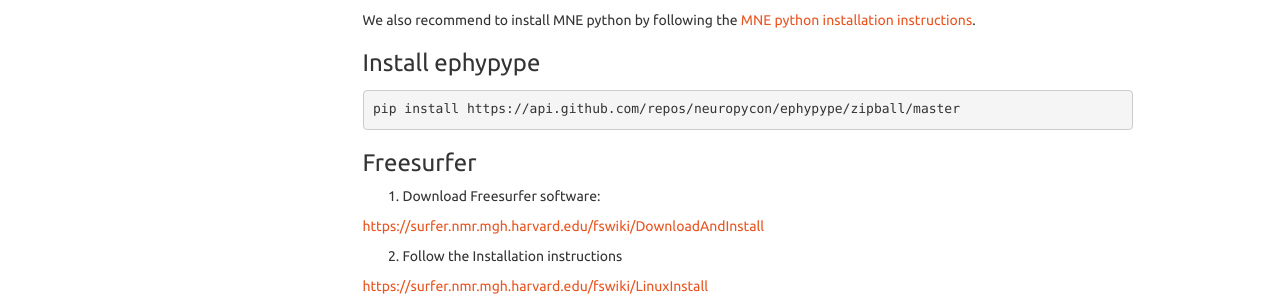
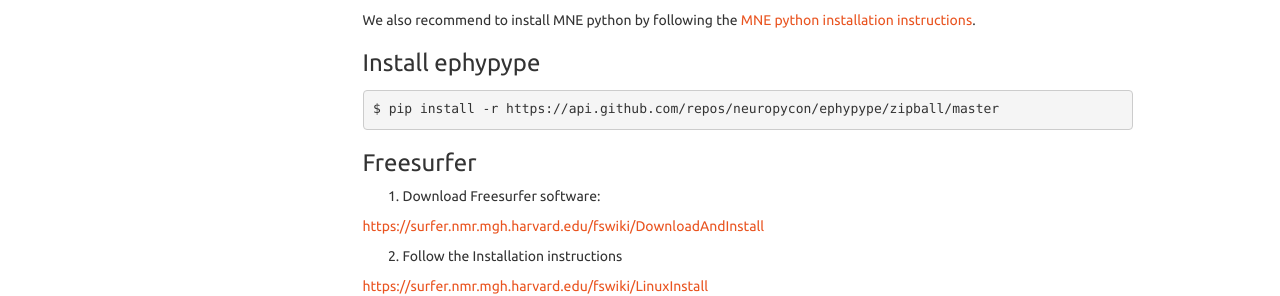
Before and after one commit to neuropycon/ephypype, a Sphinx documentation site: the page built from doc/index.rst, in a window 1280 px wide and 900 px high, scrolled down 846 px. Shown: the part 533-829 px from the top of the window. Built offline with Sphinx 7.4.7, drawn with Linux system fonts in a browser that asks for light colours.

Commit message:
add requirements

```diff
--- a/README.rst
+++ b/README.rst
@@ -49,7 +49,7 @@
 
 .. code-block:: bash
 
-    pip install https://api.github.com/repos/neuropycon/ephypype/zipball/master
+    $ pip install -r https://api.github.com/repos/neuropycon/ephypype/zipball/master
 
 
 .. comment:
--- a/doc/index.rst
+++ b/doc/index.rst
@@ -112,7 +112,7 @@
 
 .. code-block:: bash
 
-   pip install https://api.github.com/repos/neuropycon/ephypype/zipball/master
+   $ pip install -r https://api.github.com/repos/neuropycon/ephypype/zipball/master
 
 
 Freesurfer
--- /dev/null
+++ b/requirements.txt
@@ -0,0 +1,3 @@
+mne>=0.14
+nipype
+h5py
--- a/setup.py
+++ b/setup.py
@@ -15,7 +15,7 @@
 if VERSION is None:
     raise RuntimeError('Could not determine version')
 
-descr = """Python package providing pipelines for electrophy (EEG/MEG) data within nipype framework."""
+descr = """Python package providing pipelines for electrophysiological (EEG/MEG) data within nipype framework."""
 
 DISTNAME = 'ephypype'
 DESCRIPTION = descr
```
